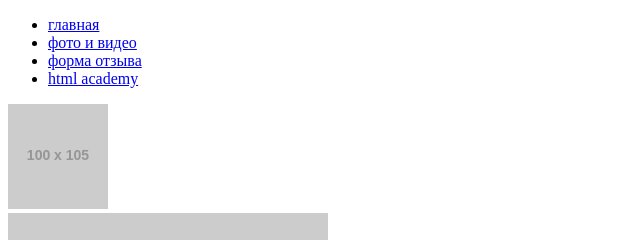
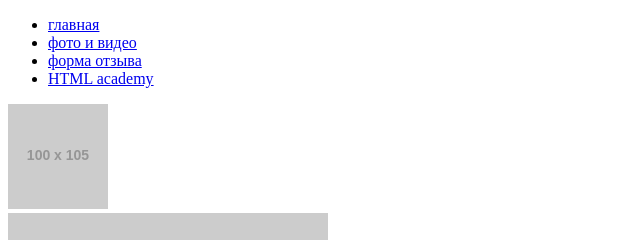
Before and after one commit to PavalEscoba/115238-sedona, a website: page index.html in a window 1280 px wide. Shown: the top 240 px of the page, 0-640 px from the left. Drawn offline with Linux system fonts and the light colour scheme; placeholder pictures from the web are drawn by us.

```diff
--- a/index.html
+++ b/index.html
@@ -19,7 +19,7 @@
 						<a href="#" class="main-nav__link">форма отзыва</a>
 					</li>
 					<li class="main-nav__item">
-						<a href="#" class="main-nav__link">html academy</a>
+						<a href="#" class="main-nav__link">HTML academy</a>
 					</li>
 				</ul>
 			</div>
```
